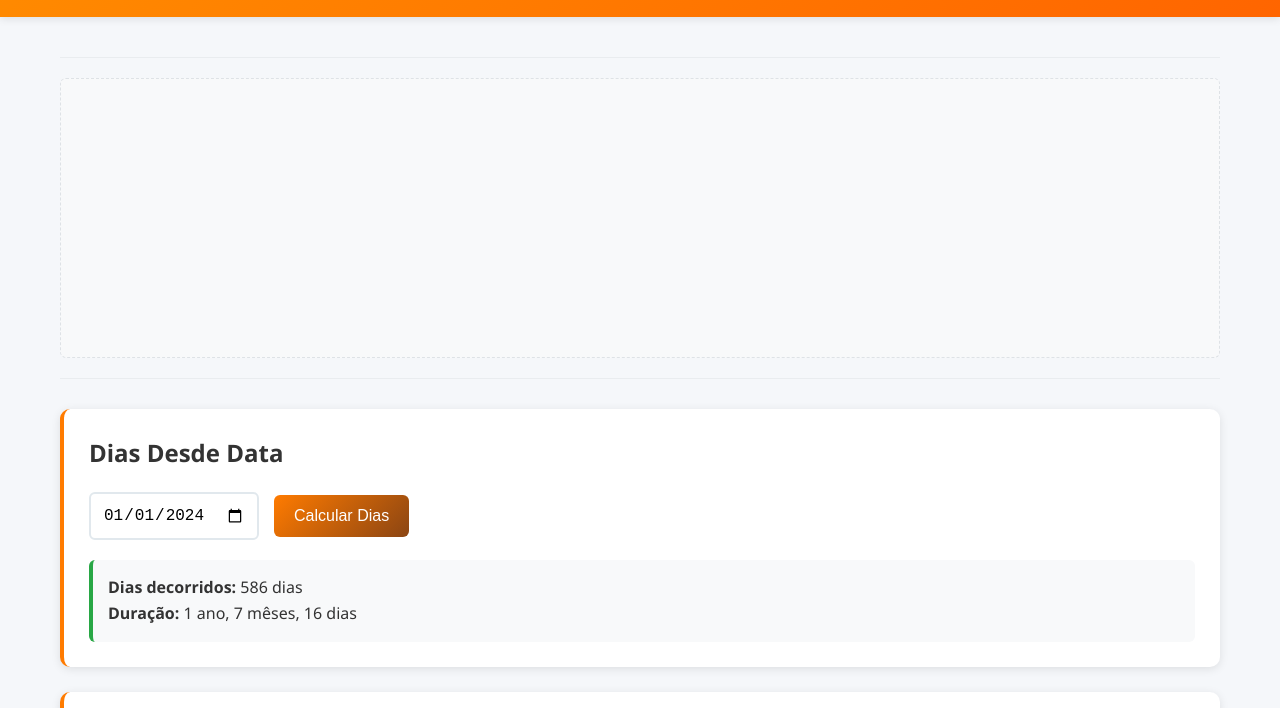
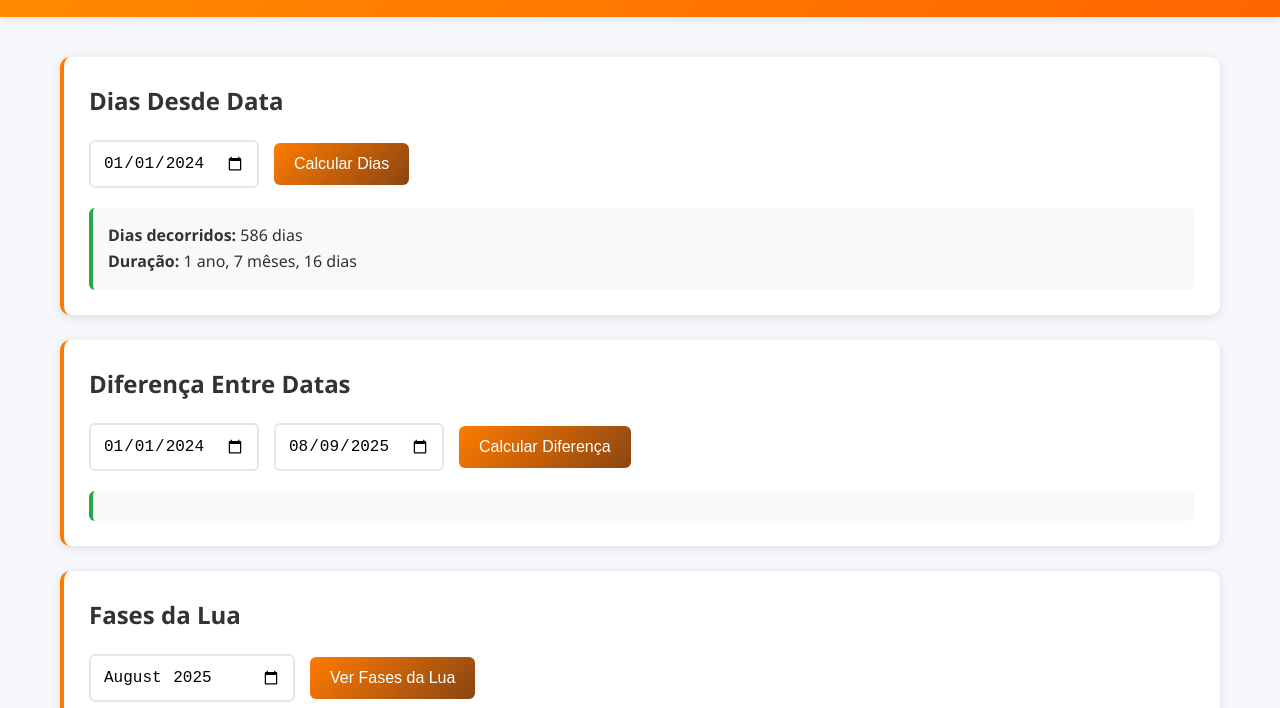
Before and after one commit to dwildt/datas, a website: page index.html in a window 1280 px wide. Shown: the part 92-800 px from the top of the page. Drawn offline with Linux system fonts and the light colour scheme.

```diff
--- a/index.html
+++ b/index.html
@@ -19,20 +19,6 @@
             <h1>Utilitários de Data</h1>
             <p>Funções para manipulação de datas</p>
         </header>
-
-        <!-- AdSense Section - Top -->
-        <section class="ad-section">
-            <!-- topo-datas -->
-            <ins class="adsbygoogle"
-                 style="display:block"
-                 data-ad-client="ca-pub-7212197064868050"
-                 data-ad-slot="8999250902"
-                 data-ad-format="auto"
-                 data-full-width-responsive="true"></ins>
-            <script>
-                 (adsbygoogle = window.adsbygoogle || []).push({});
-            </script>
-        </section>
 
         <main>
             <section class="tool-section">
```
